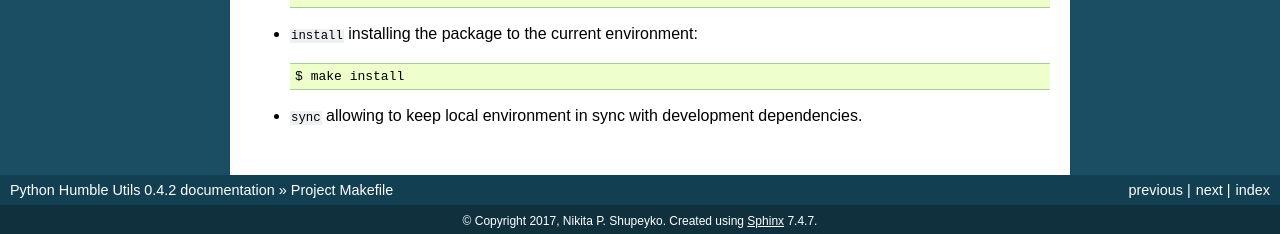
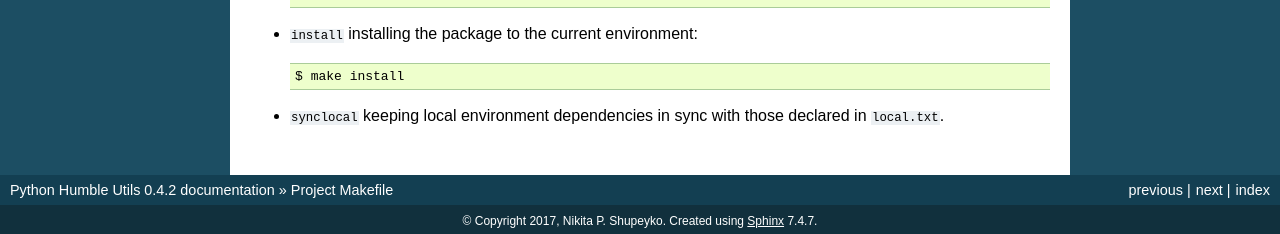
Before and after one commit to webyneter/python-humble-utils, a Sphinx documentation site: the page built from docs/project-makefile.rst, in a window 1280 px wide. Shown: the part 1074-1308 px from the top of the page. Built offline with Sphinx 7.4.7, drawn with Linux system fonts in a browser that asks for light colours; pages that are not in the unit, such as notebooks, are missing from menus.

Commit message:
Introduce local requirements

```diff
--- a/CONTRIBUTING.rst
+++ b/CONTRIBUTING.rst
@@ -67,8 +67,7 @@ If you are proposing a feature,
 Workflow
 --------
 
-See :ref:`developing-locally` for detailed instructions on setting up
-development environment.
+See :ref:`developing-locally` for detailed instructions on setting up local environment.
 
 Oncer you are all set up,
 
--- a/docs/developing-locally.rst
+++ b/docs/developing-locally.rst
@@ -45,7 +45,7 @@ Project requirements must be declared and pinned in the appropriate ``./requirem
 
 To install/upgrade/uninstall dependencies into/in/from the environment::
 
-    $ make sync
+    $ make synclocal
 
 
 .. _developing-locally-tox:
--- a/docs/project-makefile.rst
+++ b/docs/project-makefile.rst
@@ -62,7 +62,7 @@ defining a number of convenience commands.
 
     $ make install
 
-* ``sync`` allowing to keep local environment in sync with development dependencies.
+* ``synclocal`` keeping local environment dependencies in sync with those declared in ``local.txt``.
 
 .. _`PEP8`: https://www.python.org/dev/peps/pep-0008/
 .. _`flake8`: http://flake8.pycqa.org/en/stable/
```
Also changed, not shown: 5 other files.
